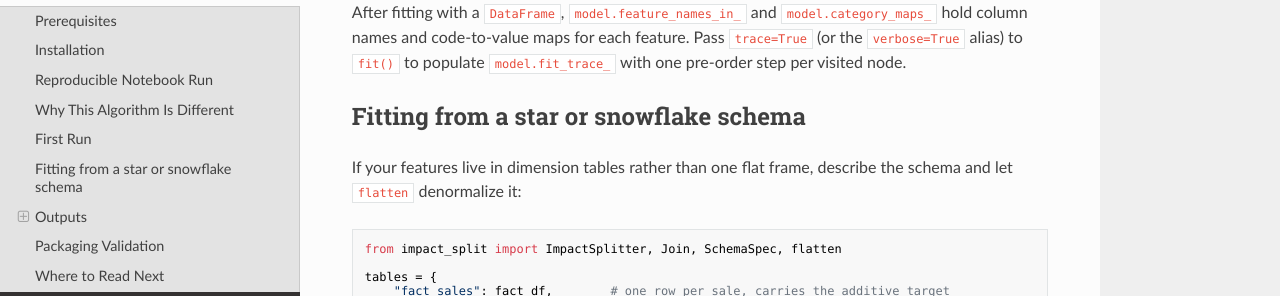
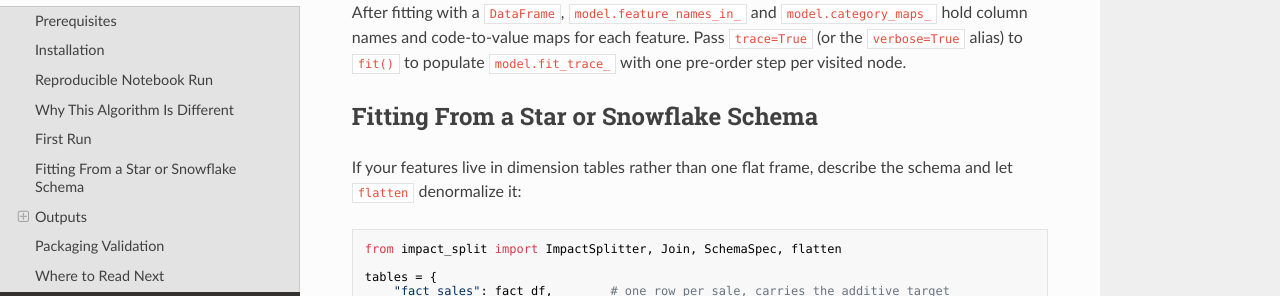
Before and after one commit to euJue07/impact-split, an MkDocs documentation site: the page built from docs/docs/getting-started.md, in a window 1280 px wide and 900 px high, scrolled down 1504 px. Shown: the part 160-456 px from the top of the window. Built offline with MkDocs 1.6.1, drawn with Linux system fonts in a browser that asks for light colours; nearby versions of some CDN libraries.

```diff
--- a/docs/docs/getting-started.md
+++ b/docs/docs/getting-started.md
@@ -63,7 +63,7 @@ payload = model.to_dict()                # JSON-safe dict for custom renderers
 
 After fitting with a `DataFrame`, `model.feature_names_in_` and `model.category_maps_` hold column names and code-to-value maps for each feature. Pass `trace=True` (or the `verbose=True` alias) to `fit()` to populate `model.fit_trace_` with one pre-order step per visited node.
 
-## Fitting from a star or snowflake schema
+## Fitting From a Star or Snowflake Schema
 
 If your features live in dimension tables rather than one flat frame, describe the schema
 and let `flatten` denormalize it:
```
Also changed, not shown: CHANGELOG.md, README.md.
